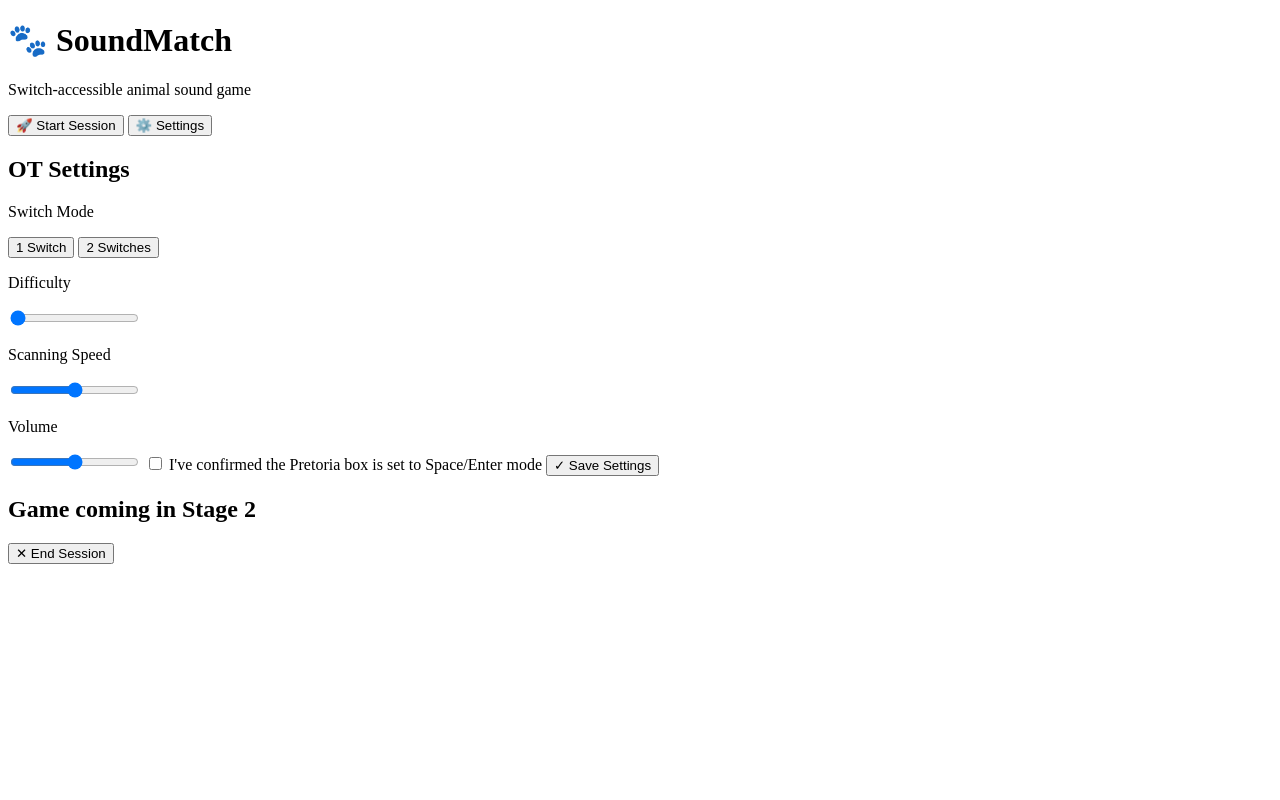
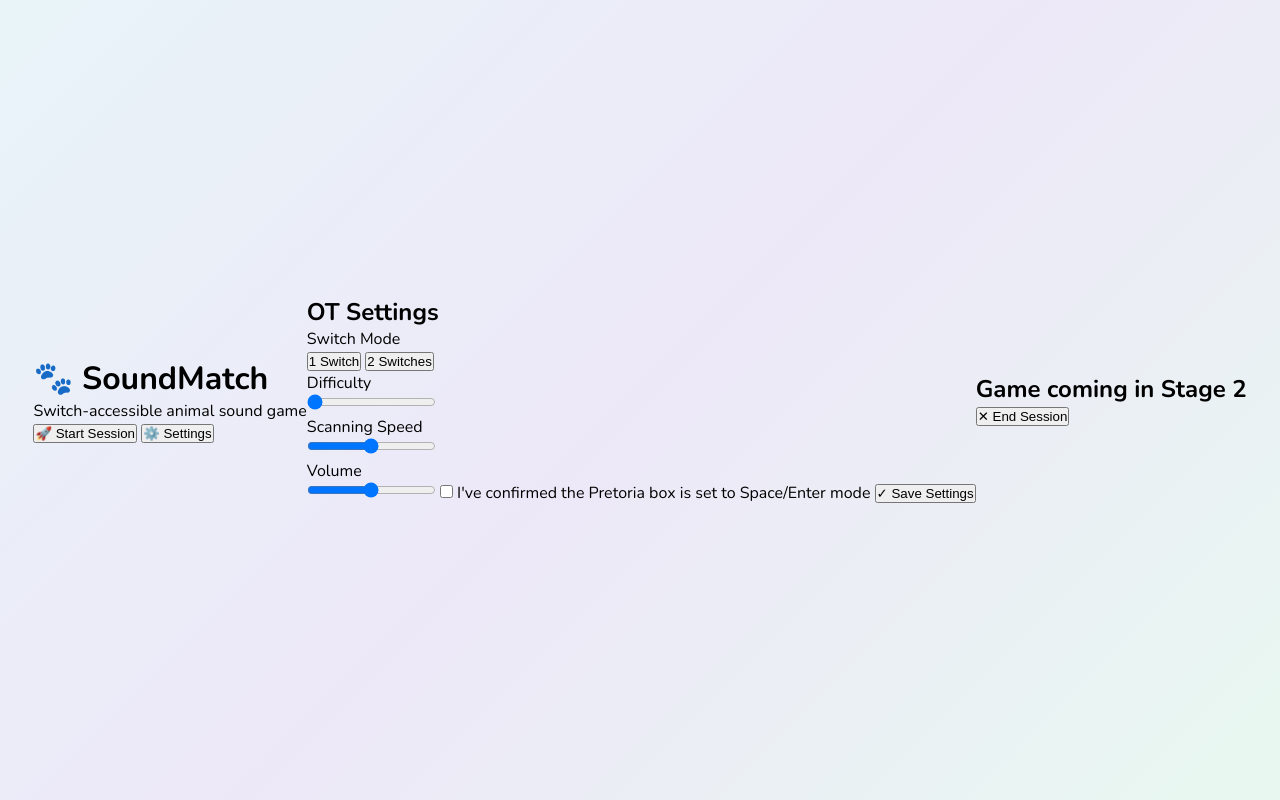
Before and after one commit to ameerasghar10/SoundMatch, a plain HTML site: page index.html in a window 1280 px wide. Drawn offline with nearby package versions, Linux system fonts and the light colour scheme.

Commit message:
Added CSS base styles: reset, the gradient background and Nunito font

```diff
--- a/index.html
+++ b/index.html
@@ -5,6 +5,7 @@
   <meta name="viewport" content="width=device-width, initial-scale=1.0" />
   <title>SoundMatch</title>
 <!-- Adding CSS -->
+  <link href="https://fonts.googleapis.com/css2?family=Nunito:wght@400;600;700;800;900&display=swap" rel="stylesheet" />
 <style>
     :root {
     /*Background Gradient Colours */
@@ -33,6 +34,22 @@
       --radius-card: 28px;
     /* Font with backup */
       --font:        'Nunito', sans-serif;
+    }
+    /* Removes all the default spacings */
+    *, *::before, *::after {
+    box-sizing: border-box;
+    margin: 0;
+    padding: 0;
+    }
+    /* The whole page has a background gradient and is centered */
+    body {
+      font-family: var(--font);
+      min-height: 100vh;
+      background: linear-gradient(135deg, var(--bg-from) 0%, var(--bg-mid) 50%, var(--bg-to) 100%);
+      display: flex;
+      align-items: center;
+      justify-content: center;
+      padding: 20px;
     }
   </style>
 </head>
```
